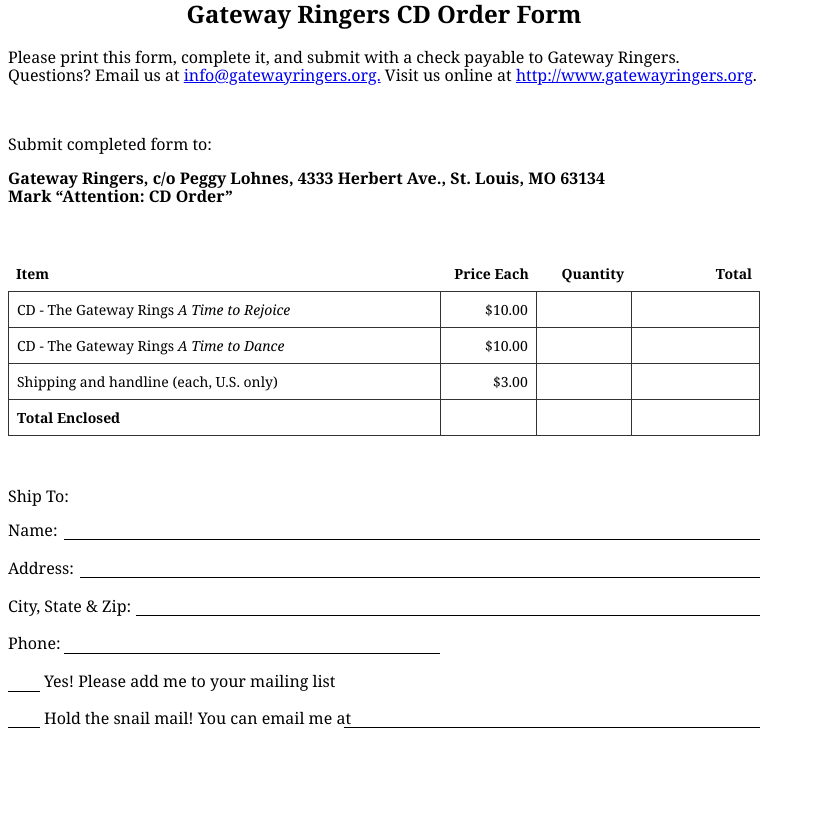
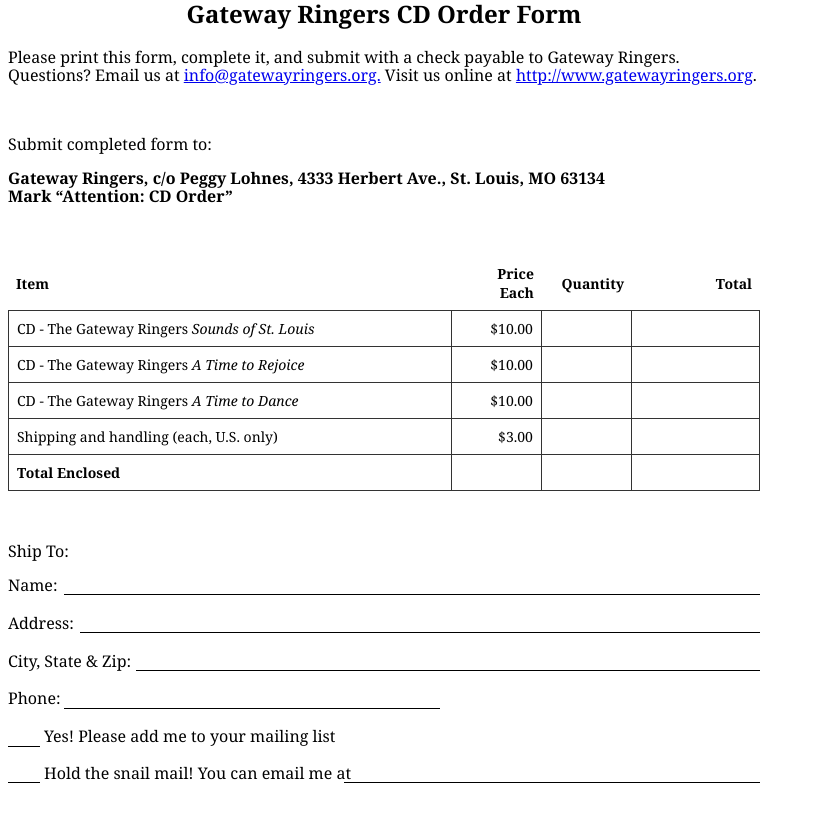
Before and after one commit to GatewayRingers/GatewayRingers.github.io, a Jekyll site: the page order-form.html, which Jekyll copies as it is, in a window 1280 px wide. Shown: the top 822 px of the page, without its empty margins (0-815 px from the left). Built offline with Jekyll 4.4.1, drawn with Linux system fonts in a browser that asks for light colours.

Commit message:
Update order-form.html

```diff
--- a/order-form.html
+++ b/order-form.html
@@ -33,19 +33,25 @@
   </thead>
   <tbody class="h-copy athelas">
     <tr>
-      <td class="tl pa2 bb bl br b--black-80">CD - The Gateway Rings <i>A Time to Rejoice</i></td>
+      <td class="tl pa2 bb bl br b--black-80">CD - The Gateway Ringers <i>Sounds of St. Louis</i></td>
       <td class="tr pa2 bb br b--black-80">$10.00</td>
       <td class="tr pa2 bb br b--black-80"></td>
       <td class="tr pa2 bb br b--black-80"></td>
     </tr>
     <tr>
-      <td class="tl pa2 bb bl br b--black-80">CD - The Gateway Rings <i>A Time to Dance</i></td>
+      <td class="tl pa2 bb bl br b--black-80">CD - The Gateway Ringers <i>A Time to Rejoice</i></td>
       <td class="tr pa2 bb br b--black-80">$10.00</td>
       <td class="tr pa2 bb br b--black-80"></td>
       <td class="tr pa2 bb br b--black-80"></td>
     </tr>
     <tr>
-      <td class="tl pa2 bb bl br b--black-80">Shipping and handline (each, U.S. only)</td>
+      <td class="tl pa2 bb bl br b--black-80">CD - The Gateway Ringers <i>A Time to Dance</i></td>
+      <td class="tr pa2 bb br b--black-80">$10.00</td>
+      <td class="tr pa2 bb br b--black-80"></td>
+      <td class="tr pa2 bb br b--black-80"></td>
+    </tr>
+    <tr>
+      <td class="tl pa2 bb bl br b--black-80">Shipping and handling (each, U.S. only)</td>
       <td class="tr pa2 bb br b--black-80">$3.00</td>
       <td class="tr pa2 bb br b--black-80"></td>
       <td class="tr pa2 bb br b--black-80"></td>
```
